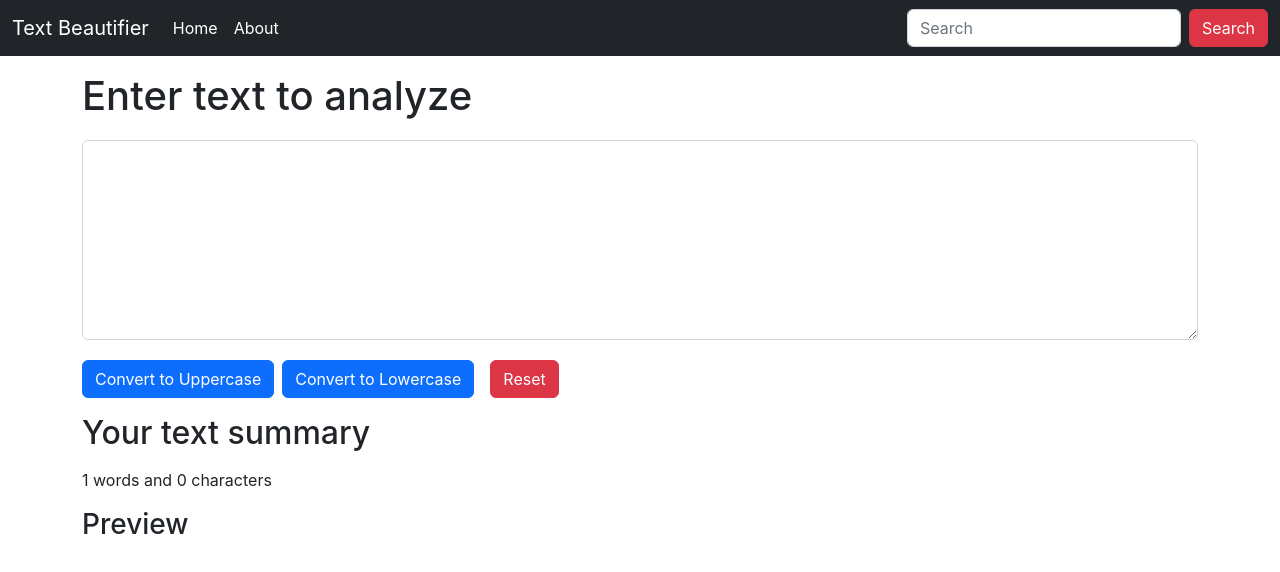
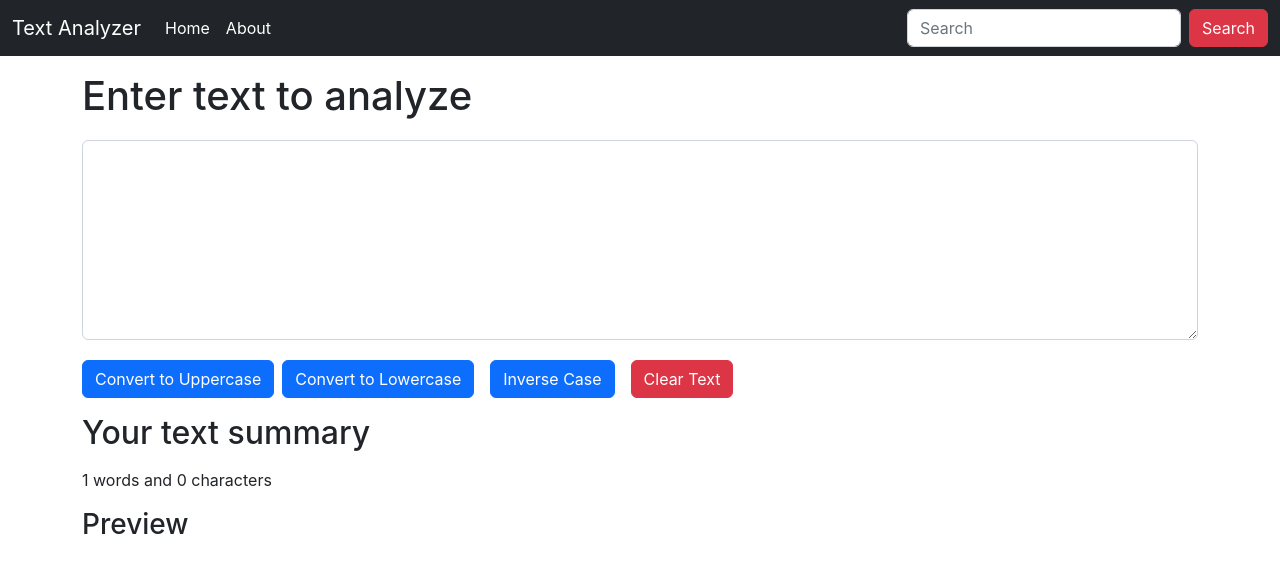
Before and after one commit to shivam123-dev/Text-Analyzer, a React (Create React App) app: page / in a window 1280 px wide. Shown: the top 572 px of the page. Built offline with nearby package versions, Linux system fonts and the light colour scheme.

Commit message:
Added Favicon and added few changes

```diff
--- a/public/index.html
+++ b/public/index.html
@@ -26,7 +26,7 @@
     -->
     <link href="https://cdn.jsdelivr.net/npm/bootstrap@5.2.3/dist/css/bootstrap.min.css" rel="stylesheet"
       integrity="sha384-rbsA2VBKQhggwzxH7pPCaAqO46MgnOM80zW1RWuH61DGLwZJEdK2Kadq2F9CUG65" crossorigin="anonymous">
-    <title>React App</title>
+    <title>Text Analyzer</title>
   </head>
   <body>
     <noscript>You need to enable JavaScript to run this app.</noscript>
--- a/src/App.css
+++ b/src/App.css
@@ -39,4 +39,6 @@
 
 #mybox {
   height: 25vh;
+  color: green;
+  font-family: 'Lucida Sans', 'Lucida Sans Regular', 'Lucida Grande', 'Lucida Sans Unicode', Geneva, Verdana, sans-serif;
 }
--- a/src/App.js
+++ b/src/App.js
@@ -4,7 +4,7 @@ import TextForm from "./components/TextForm";
 export default function App() {
   return (
     <>
-      <Navbar title="Text Beautifier" homeText="Home" aboutText="About"/>
+      <Navbar title="Text Analyzer" homeText="Home" aboutText="About"/>
       <div className="container my-3">
         <TextForm heading="Enter text to analyze"/>
       </div>
--- a/src/components/TextForm.js
+++ b/src/components/TextForm.js
@@ -8,6 +8,22 @@ export default function TextForm(props) {
   };
   const handleLoClick = () => {
     let newText = text.toLowerCase();
+    setText(newText);
+  };
+  const inverse = () => {
+    let newText = '';
+    let i = 0;
+    while(i < text.length) {
+      let a = text.charAt(i);
+      if(a == a.toUpperCase()) {
+        a = a.toLowerCase();
+      }
+      else {
+        a = a.toUpperCase();
+      }
+      newText += a;
+      i += 1;
+    }
     setText(newText);
   };
   const resetButton = () => {
@@ -36,8 +52,11 @@ export default function TextForm(props) {
         <button className="btn btn-primary mx-2" onClick={handleLoClick}>
           Convert to Lowercase
         </button>
+        <button className="btn btn-primary mx-2" onClick={inverse}>
+          Inverse Case
+        </button>
         <button className="btn btn-danger mx-2" onClick={resetButton}>
-          Reset
+          Clear Text
         </button>
       </div>
       <div>
```
Also changed, not shown: 1 other file (tests, documents, lock files or other folders).
